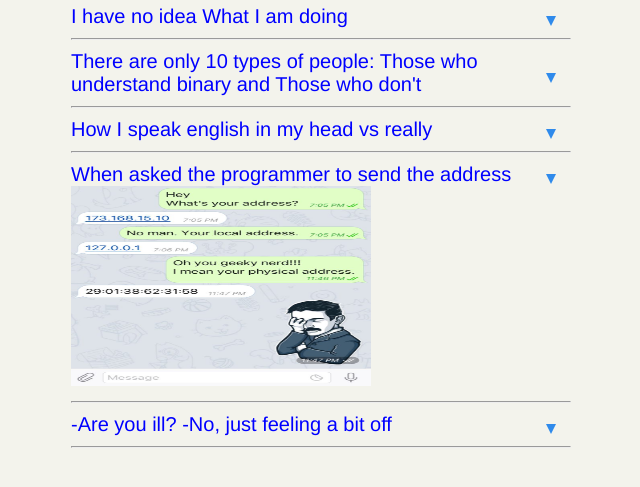
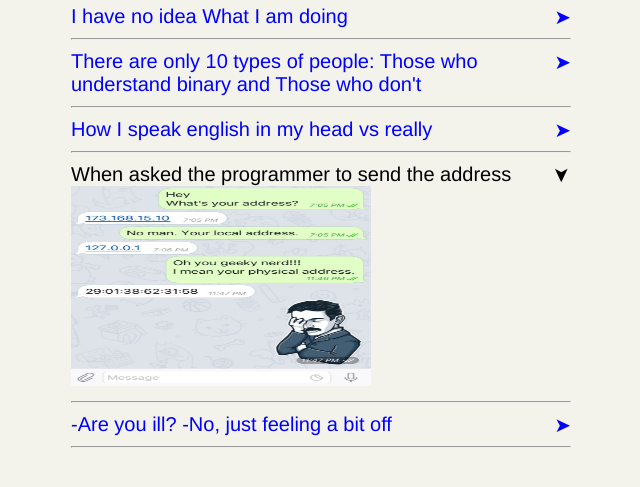
Before and after one commit to stas29361/cssBayan, a plain HTML site: page cssBayan/index.html in a window 1280 px wide. Shown: the part 85-572 px from the top of the page, without its empty margins (319-959 px from the left). Drawn offline with Linux system fonts and the light colour scheme.

Commit message:
fix: style(Sun, 12 March 2023 11:45:10 PM)

```diff
--- a/cssBayan/index.html
+++ b/cssBayan/index.html
@@ -18,35 +18,40 @@
     <main>
           <div class="block">
             <div class="block_element">
-              <div class="block_text">I have no idea What I am doing</div>
+              <input class="inputfield" type="radio" id="mem1" name="faq">
+              <label class="block_text" for="mem1">I have no idea What I am doing</label>
               <div class="block_img">
                 <img src="./img/94942500848f0fd97a53d07870d76d46.jpg" alt="mem" width="300" height="200">
               </div>
             </div>
             <hr>
             <div class="block_element">
-              <div class="block_text">There are only 10 types of people: Those who understand binary and Those who don't</div>
+              <input class="inputfield" type="radio" id="mem2" name="faq">
+              <label class="block_text" for="mem2">There are only 10 types of people: Those who understand binary and Those who don't</label>
               <div class="block_img">
                 <img src="./img/10-types-of.jpg" alt="mem" width="300" height="200">
               </div>
             </div>
             <hr>
             <div class="block_element">
-              <div class="block_text">How I speak english in my head vs really</div>
+              <input class="inputfield" type="radio" id="mem3" name="faq">
+              <label class="block_text" for="mem3">How I speak english in my head vs really</label>
               <div class="block_img">
                 <img src="./img/1648239612_3-kartinkof-club-p-memi-pro-angliiskii-yazik-3.jpg" alt="mem" width="300" height="200">
               </div>
             </div>
             <hr>
             <div class="block_element">
-              <div class="block_text">When asked the programmer to send the address</div>
-              <div class="block_img first">
+              <input class="inputfield" type="radio" id="mem4" name="faq" checked="checked">
+              <label class="block_text" for="mem4">When asked the programmer to send the address</label>
+              <div class="block_img">
                 <img src="./img/adress.jpg" alt="mem" width="300" height="200">
               </div>
             </div>
             <hr>
             <div class="block_element">
-              <div class="block_text">-Are you ill? -No, just feeling a bit off</div>
+              <input class="inputfield" type="radio" id="mem5" name="faq">
+              <label class="block_text" for="mem5">-Are you ill? -No, just feeling a bit off</label>
               <div class="block_img">
                 <img src="./img/bit-off-1.jpg" alt="mem" width="300" height="200">
               </div>
--- a/cssBayan/style.css
+++ b/cssBayan/style.css
@@ -10,15 +10,33 @@ body {
 main {
   font-size: 20px;
   font-family: 'Franklin Gothic Medium', 'Arial Narrow', Arial, sans-serif;
+  cursor: pointer;
 }
 
 .block {
-  cursor: pointer;
   color: blue;
 }
 
-.block_img.first {
-  display: flow-root;
+.block_text {
+  display: block;
+  position: relative;
+  cursor: pointer;
+}
+
+.inputfield {
+  width: 0;
+  height: 0;
+  appearance: none;
+  position: absolute;
+}
+
+.block_text:hover ~ div {
+  display: block;
+}
+
+.inputfield:checked ~ div {
+  display: block;
+  color: black;
 }
 
 .block_img {
@@ -26,20 +44,23 @@ main {
   justify-content: center;
 }
 
-.block_text {
-  display: block;
-  position: relative;
+.block label:before {
+  content: '\27A4';
+  float: right;
 }
 
-.block_text::after {
-  content: "";
-  display: block;
-  position: absolute;
-  border-style: solid;
-  border-width: 10px 5px 0 5px;
-  border-color: #2f8aeb transparent transparent transparent;
-  top: 50%;
-  right: 15px;
+.block input:checked + label {
+  color: rgb(0, 0, 0);
+}
+
+.block input:hover + label:before {
+  transition: transform .35s;
+  transform: rotate(90deg);
+}
+
+.block input:checked + label:before {
+  transition: transform .35s;
+  transform: rotate(90deg);
 }
 
 .block:hover {
@@ -53,9 +74,3 @@ main {
 .block_img:hover {
   display: block;
 }
-
-.block_text:hover::after {
-  border-style: solid;
-  border-width: 0 5px 10px 5px;
-  border-color: transparent transparent #2f8aeb transparent;
-}
```
